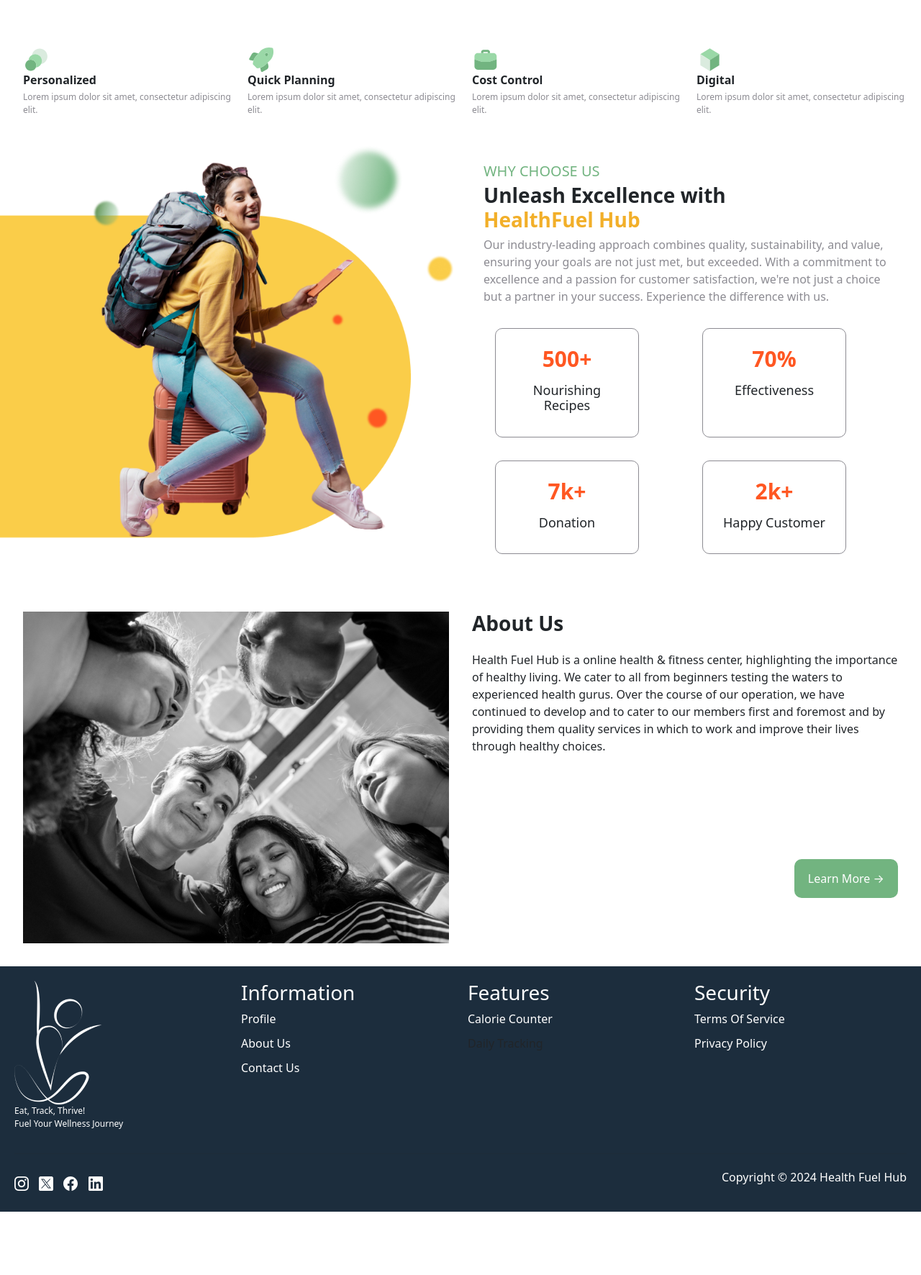
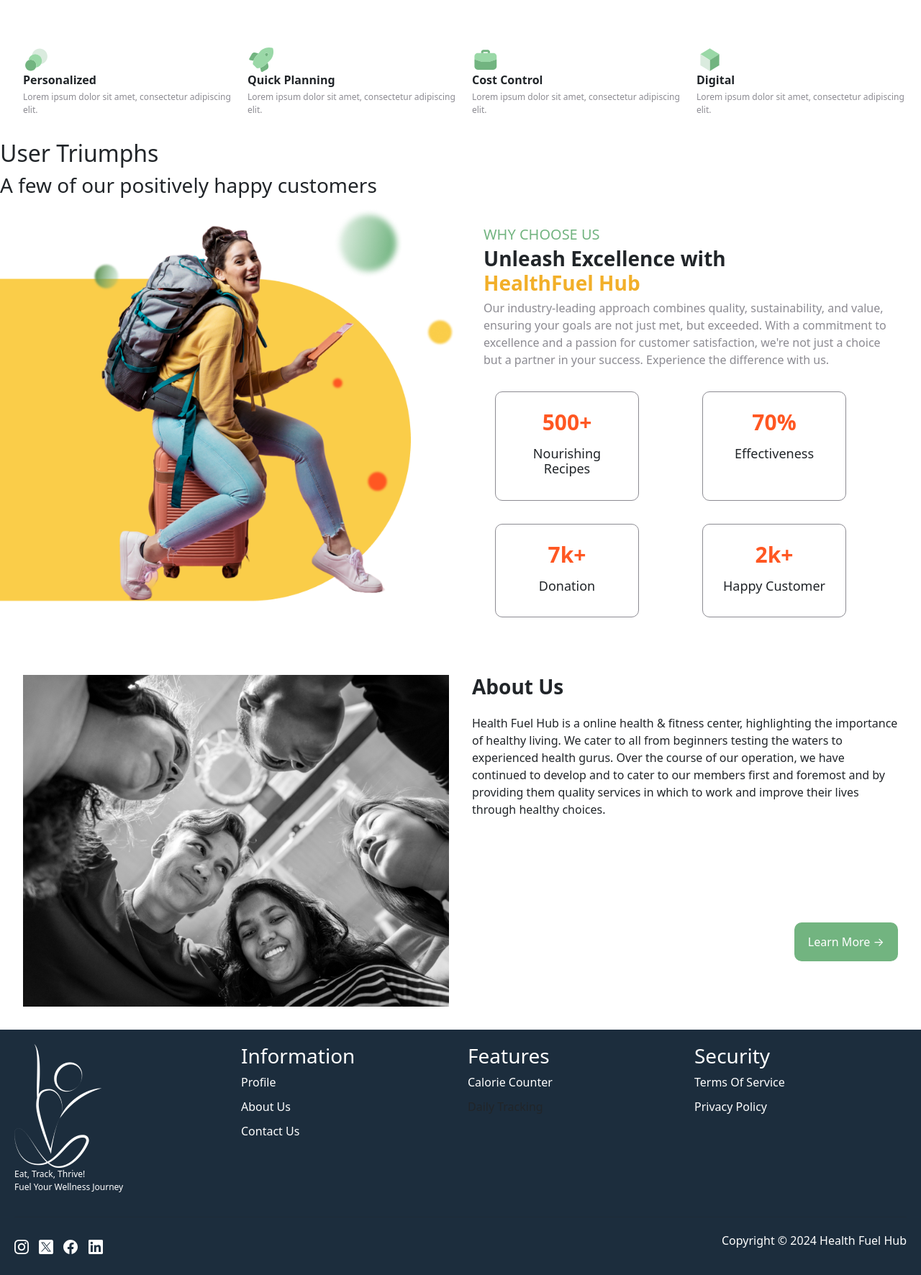
Before and after one commit to RoboRaccoon/HealthFit-Hub, a Django app: page / in a window 1280 px wide. Shown: the part 1105-2877 px from the top of the page at 72% size. Before the commit the page ends 2789 px from the top, so only its background shows below. Run offline with Django 5.2, Linux system fonts and the light colour scheme.

Commit message:
Fixing font sizes

```diff
--- a/HFH_project/HFH_app/static/css/style.css
+++ b/HFH_project/HFH_app/static/css/style.css
@@ -395,7 +395,7 @@ footer{
 	}
 
 	.service p{
-		font-size: 22px;
+		font-size: 27px;
 	}
 
 	/*Why Choose Us*/
--- a/HFH_project/HFH_app/templates/home_page/index.html
+++ b/HFH_project/HFH_app/templates/home_page/index.html
@@ -92,13 +92,13 @@
 
 
 
-<!--    <div class="user-triumphs">-->
-<!--        <h2>User Triumphs</h2>-->
-<!--        <h3>A few of our positively happy customers</h3>-->
-<!--        <div>-->
+    <div class="user-triumphs">
+        <h2>User Triumphs</h2>
+        <h3>A few of our positively happy customers</h3>
+        <div>
 
-<!--        </div>-->
-<!--    </div>-->
+        </div>
+    </div>
 
     <div class="why-choose-us">
         <div>
```
